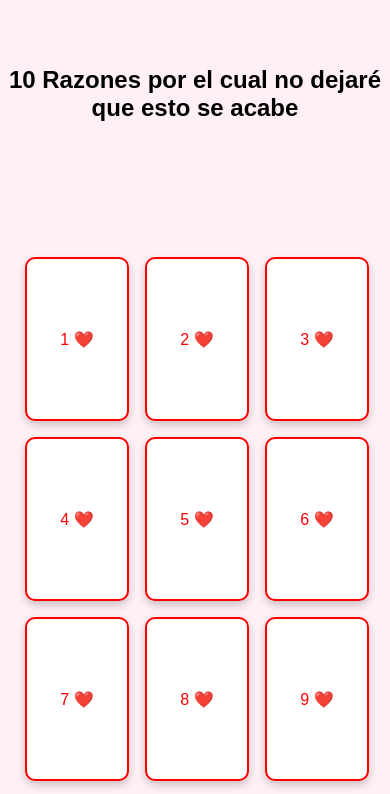
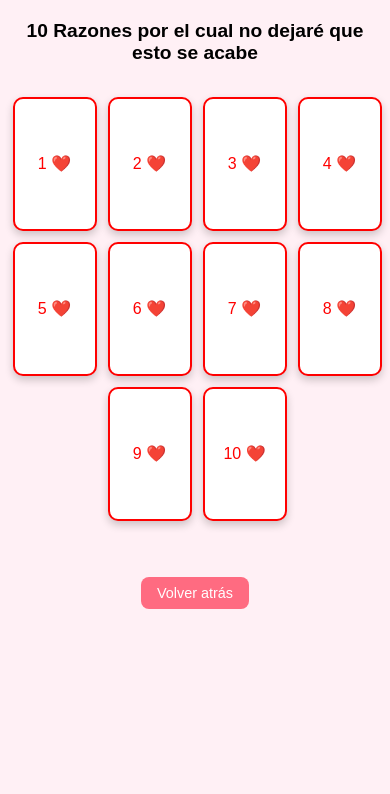
Before and after one commit to sebastian231023/jys, a plain HTML site: page cartas.html in a window 390 px wide. Shown: the top 794 px of the page. Drawn offline with Linux system fonts and the light colour scheme.

Commit message:
Add files via upload

```diff
--- a/cartas.css
+++ b/cartas.css
@@ -3,11 +3,28 @@ body {
   padding: 0;
   background-color: #fff0f5;
   font-family: Arial, sans-serif;
-    height: 100vh;
+  min-height: 100vh;
   display: flex;
   flex-direction: column;
   align-items: center;
-    justify-content: center;
+  justify-content: flex-start;
+  position: relative;
+}
+
+.bienvenida {
+  margin-top: 20px;
+  text-align: center;
+  font-size: 1.5em;
+  font-weight: bold;
+  animation: cambiarColor 4s infinite alternate;
+}
+
+@keyframes cambiarColor {
+  0%   { color: rgb(0, 174, 255); }
+  25%  { color: black; }
+  50%  { color: rgb(0, 174, 255); }
+  75%  { color: black; }
+  100% { color: black; }
 }
 
 .cartas-grid {
@@ -15,11 +32,11 @@ body {
   flex-wrap: wrap;
   justify-content: center;
   gap: 20px;
-    margin-top: 60px;
+  margin: 40px 0;
+  padding: 0 10px;
 }
 
 .carta {
-    position: center;
   width: 100px;
   height: 160px;
   perspective: 1000px;
@@ -32,8 +49,7 @@ body {
   height: 100%;
   border-radius: 10px;
   background-color: white;
-    color: red;
-    font-size: 1.5em;
+  font-size: 1em;
   display: flex;
   align-items: center;
   justify-content: center;
@@ -44,6 +60,7 @@ body {
 }
 
 .carta .frente {
+  color: red;
   z-index: 2;
 }
 
@@ -51,8 +68,6 @@ body {
   transform: rotateY(180deg);
   color: black;
 }
-
-
 
 .carta.girada .frente {
   transform: rotateY(180deg);
@@ -64,16 +79,8 @@ body {
   background-color: #fff0f0;
 }
 
-  .carta .frente, .carta .dorso {
-    font-size: 1em;  /* Esto hace que el texto sea más pequeño, adaptándose mejor */
-  }
-
-
 .volver {
-    margin-top: 40px;
-    display: block;
-    margin-left: auto;
-    margin-right: auto;
+  margin: 20px auto;
   padding: 10px 20px;
   font-size: 1em;
   background-color: #ff6b81;
@@ -88,36 +95,27 @@ body {
   background-color: #ff4757;
 }
 
+/* ----------------------------
+   RESPONSIVE para iPhones
+----------------------------- */
+@media (max-width: 430px) {
   .bienvenida {
-    position: absolute;
-    top: 10px;
-    text-align: center;
-    font-size: 1.5em;
-    font-weight: bold;
-    animation: cambiarColor 4s infinite alternate;
+    font-size: 1.2em;
+    padding: 0 15px;
   }
 
-  @keyframes cambiarColor {
-    0%   { color: rgb(0, 174, 255); }
-    25%  { color: black }
-    50%  { color: rgb(0, 174, 255);; }
-    75%  { color: black; }
-    100% { color: black }
+  .cartas-grid {
+    gap: 15px;
+    margin-top: 20px;
   }
 
-  @media (max-width: 768px) {
-    .cartas-grid {
-      width: 100%;
-      margin-top: 115%;
-
+  .carta {
+    width: 80px;
+    height: 130px;
   }
 
-    .bienvenida {
-      position: absolute;
-      top: 50px;
-      text-align: center;
-      font-size: 1.5em;
-      font-weight: bold;
+  .volver {
+    font-size: 0.9em;
+    padding: 8px 16px;
   }
-
 }
```
Lines whose indentation alone changed are shown as unchanged.
